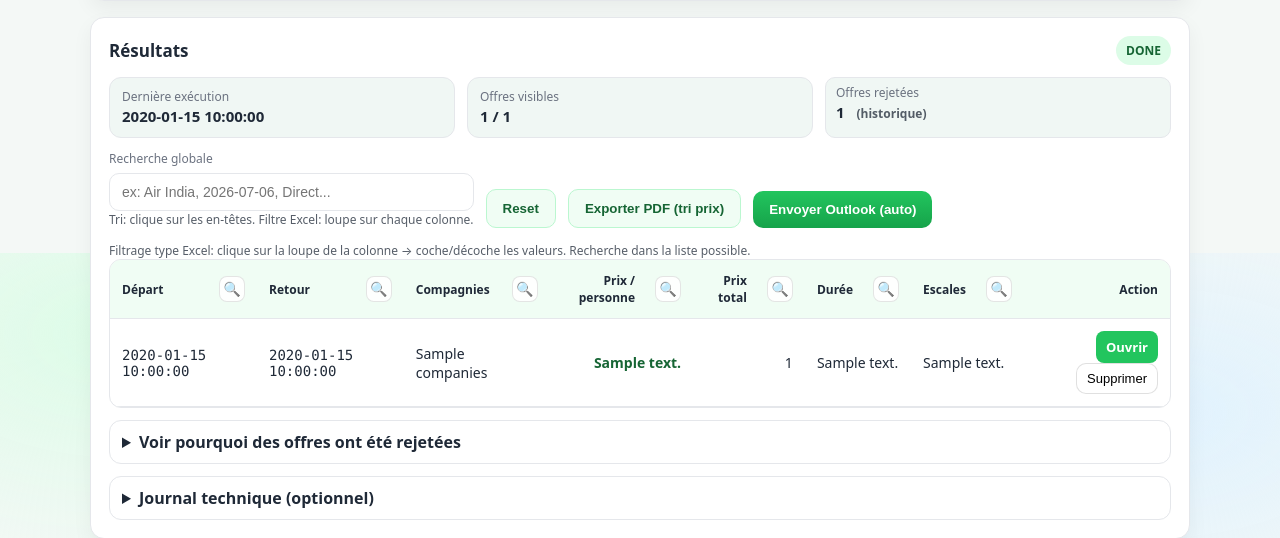
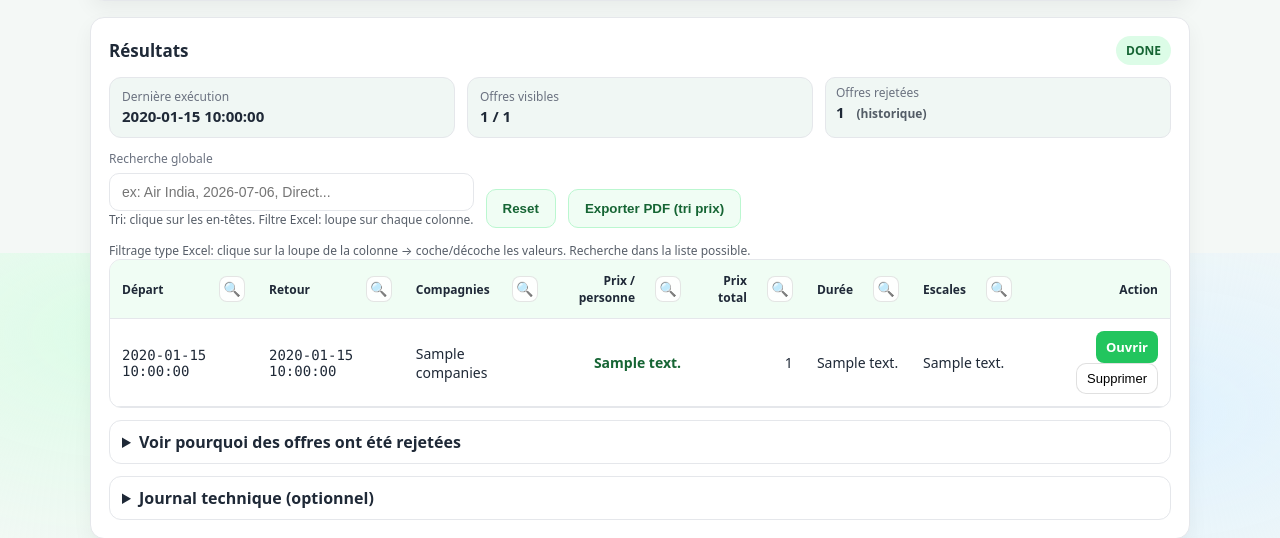
Before and after one commit to educ-abdoullah/Deploy-Flight, a Python web app: template Flightv_deploy/templates/index.html in a window 1280 px wide. Shown: the part 547-1085 px from the top of the page. Run offline with Jinja, Linux system fonts and the light colour scheme; the template is opened without the code that fills it: most values are stand-ins (such as "Sample title", 1, 10 or a date in 2020).

Commit message:
Remove Outlook PDF export button
Removed the Outlook PDF button from the template.

```diff
--- a/Flightv_deploy/templates/index.html
+++ b/Flightv_deploy/templates/index.html
@@ -288,9 +288,6 @@
             Exporter PDF (tri prix)
           </button>
 
-          <button class="btn btn-primary" type="button" id="btnOutlookPdf">
-            Envoyer Outlook (auto)
-          </button>
         </div>
 
         <div class="note">
```
